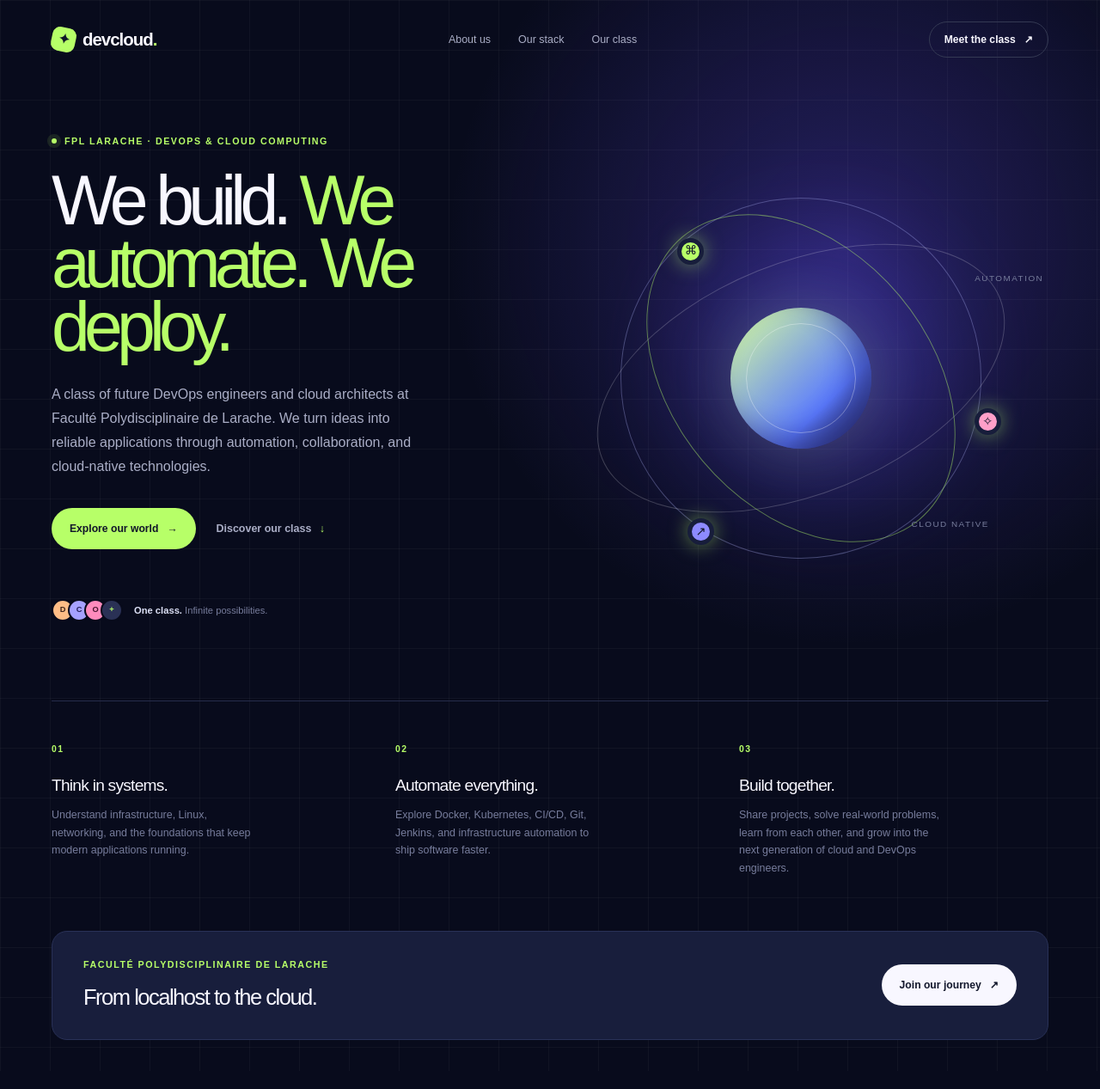
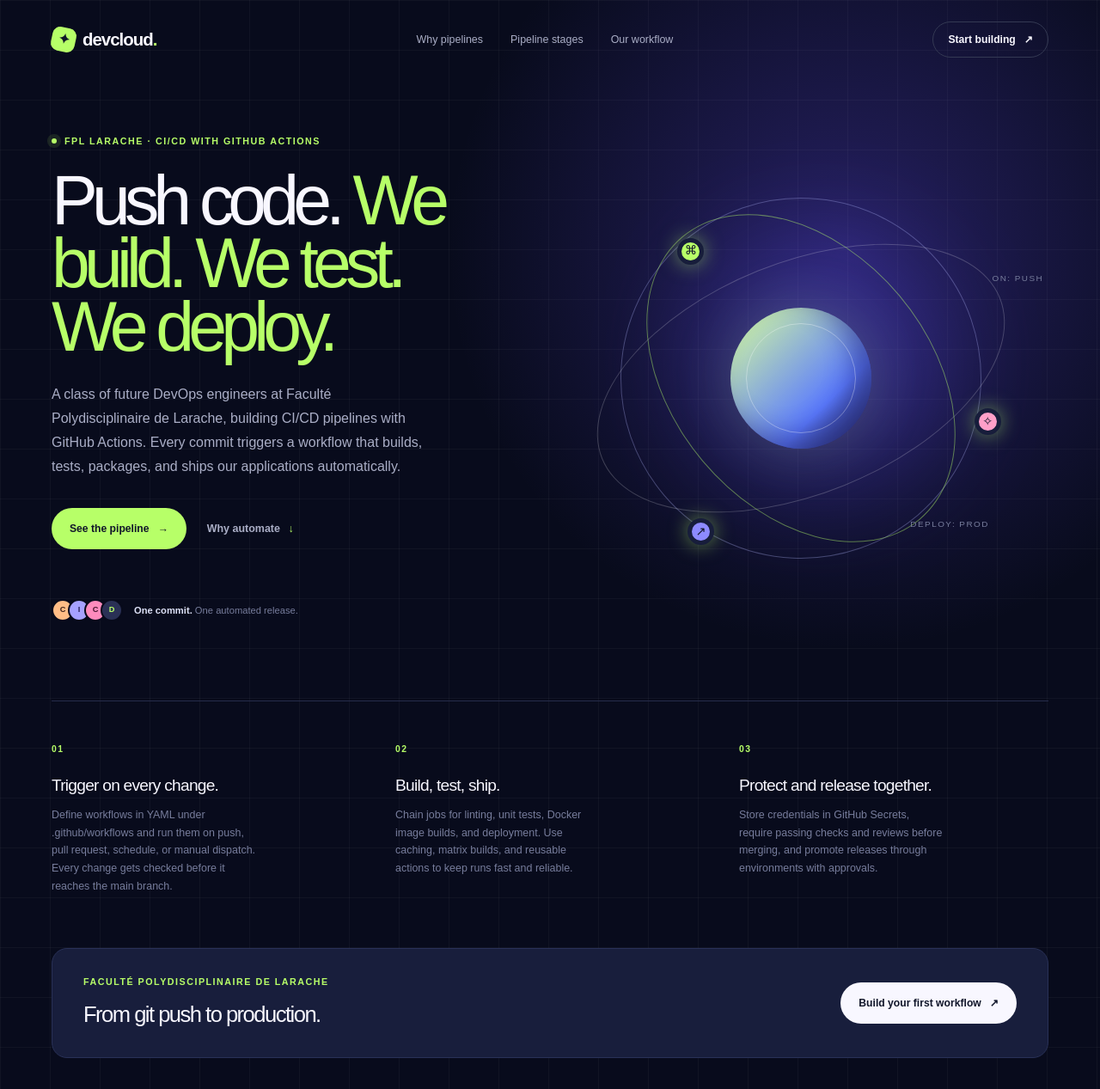
Before and after one commit to sanotogii/learn-actions, a Next.js app: page / in a window 1280 px wide. Shown: the whole page at 86% size. Before the commit the page ends 1246 px from the top, so only its background shows below. Built offline with nearby package versions, Linux system fonts and the light colour scheme.

Commit message:
feat: update navigation and hero section to reflect CI/CD concepts and improve clarity

```diff
--- a/app/page.tsx
+++ b/app/page.tsx
@@ -12,13 +12,13 @@ export default function Home() {
         </Link>
 
         <div className="nav-links">
-          <a href="#about">About us</a>
-          <a href="#stack">Our stack</a>
-          <a href="#community">Our class</a>
+          <a href="#about">Why pipelines</a>
+          <a href="#stack">Pipeline stages</a>
+          <a href="#community">Our workflow</a>
         </div>
 
-        <a className="nav-cta" href="#community">
-          Meet the class <span aria-hidden="true">↗</span>
+        <a className="nav-cta" href="#join">
+          Start building <span aria-hidden="true">↗</span>
         </a>
       </nav>
 
@@ -26,47 +26,47 @@ export default function Home() {
         <div className="hero-copy">
           <div className="eyebrow">
             <span className="pulse-dot" />
-            FPL Larache · DevOps & Cloud Computing
+            FPL Larache · CI/CD with GitHub Actions
           </div>
 
           <h1>
-            We build.
-            <span className="gradient-text"> We automate. We deploy.</span>
+            Push code.
+            <span className="gradient-text"> We build. We test. We deploy.</span>
           </h1>
 
           <p className="hero-description">
-            A class of future DevOps engineers and cloud architects at Faculté
-            Polydisciplinaire de Larache. We turn ideas into reliable
-            applications through automation, collaboration, and cloud-native
-            technologies.
+            A class of future DevOps engineers at Faculté Polydisciplinaire de
+            Larache, building CI/CD pipelines with GitHub Actions. Every commit
+            triggers a workflow that builds, tests, packages, and ships our
+            applications automatically.
           </p>
 
           <div className="hero-actions">
             <a className="primary-button" href="#stack">
-              Explore our world <span aria-hidden="true">→</span>
+              See the pipeline <span aria-hidden="true">→</span>
             </a>
 
             <a className="text-button" href="#about">
-              Discover our class <span aria-hidden="true">↓</span>
+              Why automate <span aria-hidden="true">↓</span>
             </a>
           </div>
 
           <div className="social-proof">
             <div className="avatar-stack" aria-hidden="true">
-              <span className="avatar avatar-one">D</span>
-              <span className="avatar avatar-two">C</span>
-              <span className="avatar avatar-three">O</span>
-              <span className="avatar avatar-four">+</span>
+              <span className="avatar avatar-one">C</span>
+              <span className="avatar avatar-two">I</span>
+              <span className="avatar avatar-three">C</span>
+              <span className="avatar avatar-four">D</span>
             </div>
             <p>
-              <strong>One class.</strong> Infinite possibilities.
+              <strong>One commit.</strong> One automated release.
             </p>
           </div>
         </div>
 
         <div
           className="hero-art"
-          aria-label="Abstract cloud computing and connected infrastructure illustration"
+          aria-label="Abstract illustration of a CI/CD pipeline moving code from commit to cloud"
         >
           <div className="art-glow" />
           <div className="orbit orbit-large" />
@@ -81,36 +81,39 @@ export default function Home() {
           <div className="satellite satellite-right">✧</div>
           <div className="satellite satellite-bottom">↗</div>
 
-          <div className="art-label label-top">automation</div>
-          <div className="art-label label-bottom">cloud native</div>
+          <div className="art-label label-top">on: push</div>
+          <div className="art-label label-bottom">deploy: prod</div>
         </div>
       </section>
 
       <section className="feature-strip" id="about">
         <article>
           <span className="feature-number">01</span>
-          <h2>Think in systems.</h2>
+          <h2>Trigger on every change.</h2>
           <p>
-            Understand infrastructure, Linux, networking, and the foundations
-            that keep modern applications running.
+            Define workflows in YAML under .github/workflows and run them on
+            push, pull request, schedule, or manual dispatch. Every change gets
+            checked before it reaches the main branch.
           </p>
         </article>
 
         <article id="stack">
           <span className="feature-number">02</span>
-          <h2>Automate everything.</h2>
+          <h2>Build, test, ship.</h2>
           <p>
-            Explore Docker, Kubernetes, CI/CD, Git, Jenkins, and infrastructure
-            automation to ship software faster.
+            Chain jobs for linting, unit tests, Docker image builds, and
+            deployment. Use caching, matrix builds, and reusable actions to
+            keep runs fast and reliable.
           </p>
         </article>
 
         <article id="community">
           <span className="feature-number">03</span>
-          <h2>Build together.</h2>
+          <h2>Protect and release together.</h2>
           <p>
-            Share projects, solve real-world problems, learn from each other,
-            and grow into the next generation of cloud and DevOps engineers.
+            Store credentials in GitHub Secrets, require passing checks and
+            reviews before merging, and promote releases through environments
+            with approvals.
           </p>
         </article>
       </section>
@@ -118,11 +121,11 @@ export default function Home() {
       <section className="join-banner" id="join">
         <div>
           <span className="eyebrow">Faculté Polydisciplinaire de Larache</span>
-          <h2>From localhost to the cloud.</h2>
+          <h2>From git push to production.</h2>
         </div>
 
-        <a className="primary-button light-button" href="#community">
-          Join our journey <span aria-hidden="true">↗</span>
+        <a className="primary-button light-button" href="#stack">
+          Build your first workflow <span aria-hidden="true">↗</span>
         </a>
       </section>
     </main>
```
